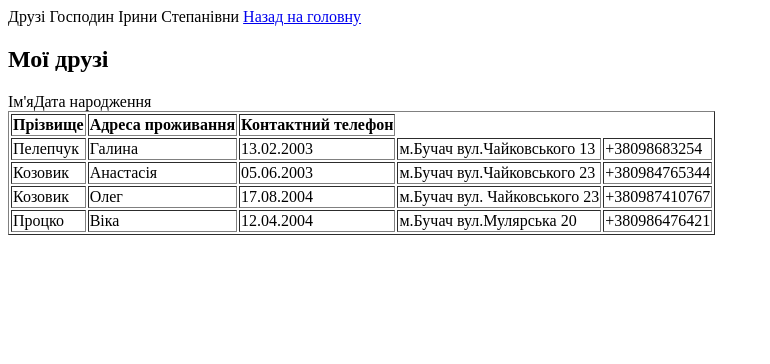
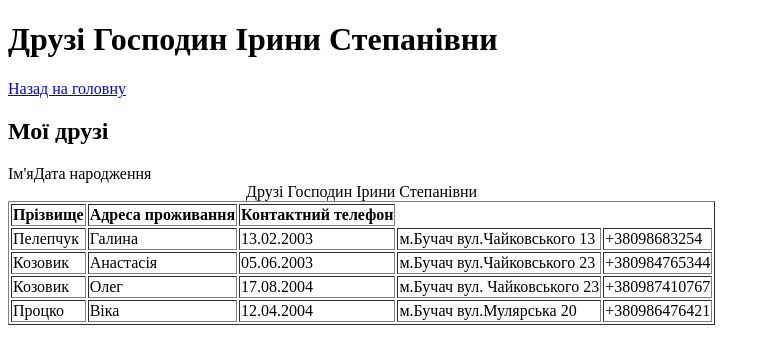
Before and after one commit to hospodynira/WD, a plain HTML site: page webdesign2/friends.html in a window 1280 px wide. Shown: the whole page, without its empty margins (0-770 px from the left). Drawn offline with Linux system fonts and the light colour scheme.

Commit message:
Update friends.html

```diff
--- a/webdesign2/friends.html
+++ b/webdesign2/friends.html
@@ -6,10 +6,11 @@
     <title>friends.html</title>
 </head>
 <body>
-    <caption>Друзі Господин Ірини Степанівни</caption>
+    <h1>Друзі Господин Ірини Степанівни</h1>
     <a href="index.html">Назад на головну</a>
     <h2>Мої друзі</h2>
     <table border="1">
+    <caption>Друзі Господин Ірини Степанівни</caption>
         <tr>
             <th>Прізвище</th
             <th>Ім'я</th
```
